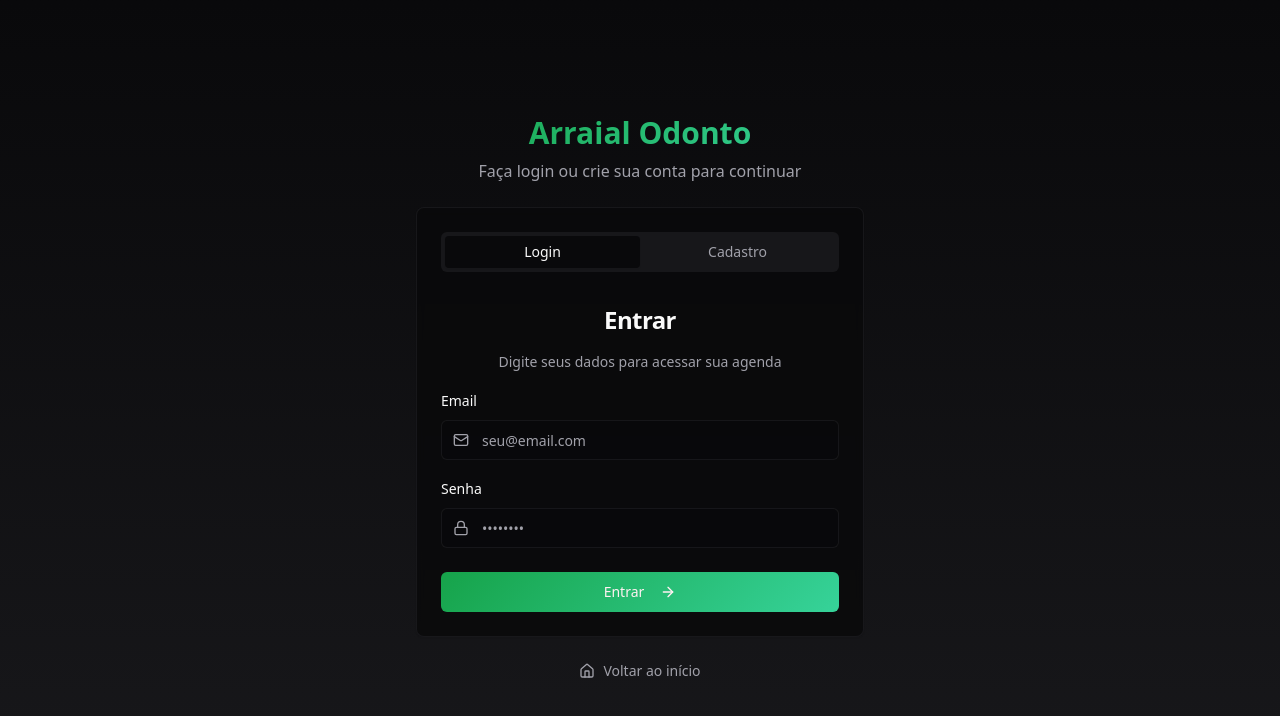
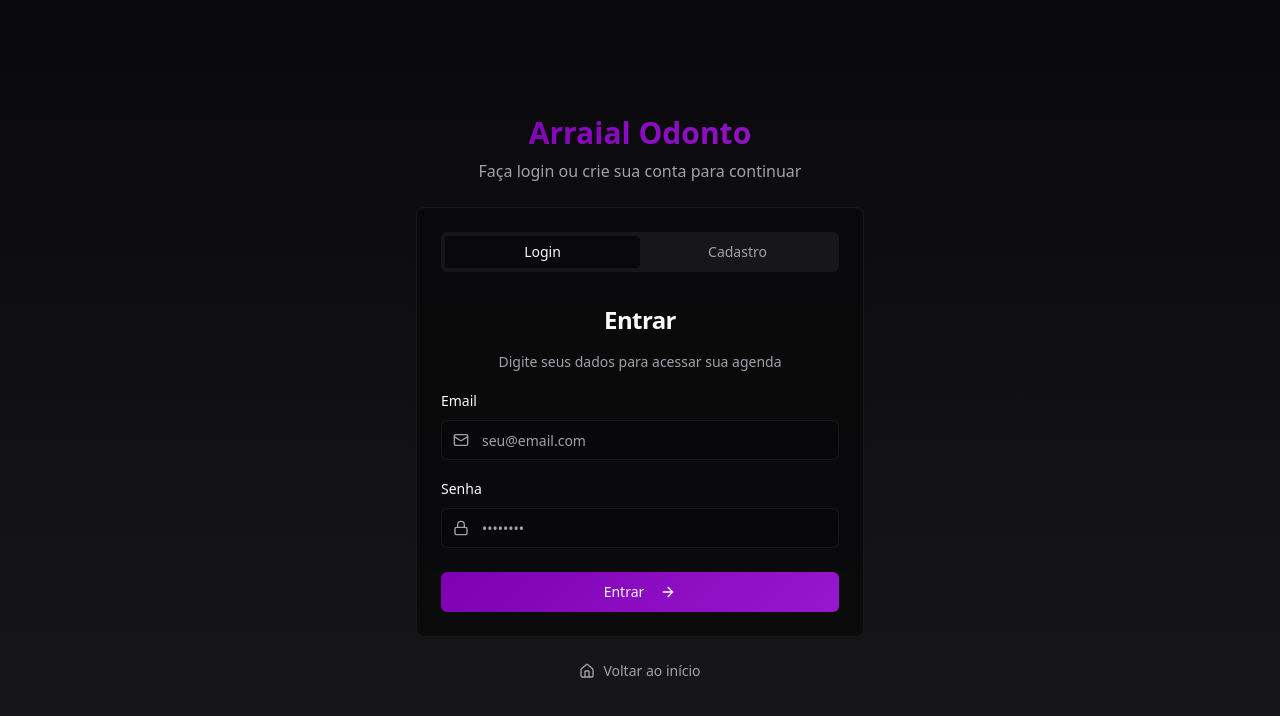
Before and after one commit to Arraialroger/auth-voyage-pro, a React (Vite) app: page /login in a window 1280 px wide. Shown: the top 716 px of the page. Built offline with nearby package versions, Linux system fonts and the light colour scheme.

Commit message:
Refactor: Update colors and logo

```diff
--- a/src/index.css
+++ b/src/index.css
@@ -17,8 +17,8 @@ All colors MUST be HSL.
     --popover: 240 10% 3.9%;
     --popover-foreground: 0 0% 98%;
 
-    --primary: 142.1 76.2% 36.3%;
-    --primary-foreground: 355.7 100% 97.3%;
+    --primary: 282 100% 35%;
+    --primary-foreground: 0 0% 98%;
 
     --secondary: 240 3.7% 15.9%;
     --secondary-foreground: 0 0% 98%;
@@ -34,13 +34,13 @@ All colors MUST be HSL.
 
     --border: 240 3.7% 15.9%;
     --input: 240 3.7% 15.9%;
-    --ring: 142.1 76.2% 36.3%;
+    --ring: 282 100% 35%;
 
     /* Custom design tokens */
-    --gradient-primary: linear-gradient(135deg, hsl(142.1 76.2% 36.3%), hsl(158 64% 52%));
+    --gradient-primary: linear-gradient(135deg, hsl(282 100% 35%), hsl(282 80% 45%));
     --gradient-secondary: linear-gradient(135deg, hsl(240 3.7% 15.9%), hsl(240 5.9% 10%));
     --gradient-subtle: linear-gradient(180deg, hsl(240 10% 3.9%), hsl(240 5.9% 10%));
-    --shadow-glow: 0 0 40px hsl(142.1 76.2% 36.3% / 0.3);
+    --shadow-glow: 0 0 40px hsl(282 100% 35% / 0.3);
     --shadow-elegant: 0 10px 30px -10px hsl(0 0% 0% / 0.5);
     --transition-smooth: all 0.3s cubic-bezier(0.4, 0, 0.2, 1);
 
--- a/src/pages/Agenda.tsx
+++ b/src/pages/Agenda.tsx
@@ -159,7 +159,11 @@ export default function Agenda() {
         <div className="container mx-auto px-4 py-3 lg:py-4">
           <div className="flex justify-between items-center">
             <div className="flex items-center space-x-2 lg:space-x-3">
-              <Calendar className="h-6 w-6 lg:h-8 lg:w-8 text-primary" />
+              <img
+                src="/assets/arraial-odonto-logo.png"
+                alt="Arraial Odonto"
+                className="h-6 w-6 lg:h-8 lg:w-8 object-contain"
+              />
               <h1 className="text-lg lg:text-2xl font-bold bg-gradient-primary bg-clip-text text-transparent">
                 {isMobile ? 'Arraial' : 'Arraial Odonto'}
               </h1>
```
Also changed, not shown: public/assets/arraial-odonto-logo.png (added).
